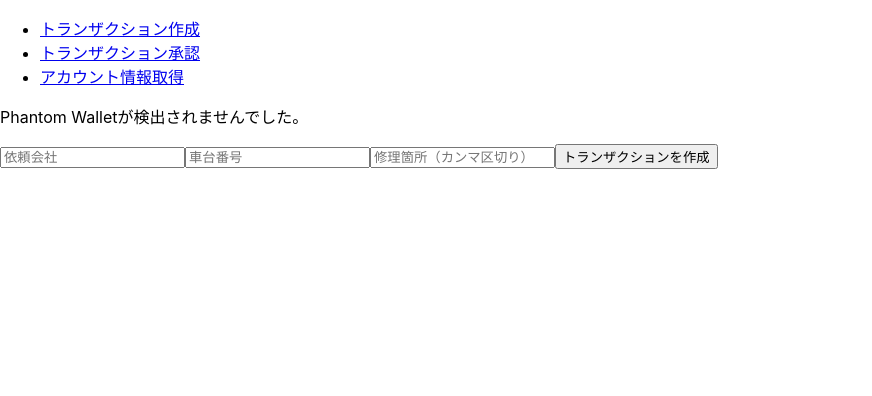
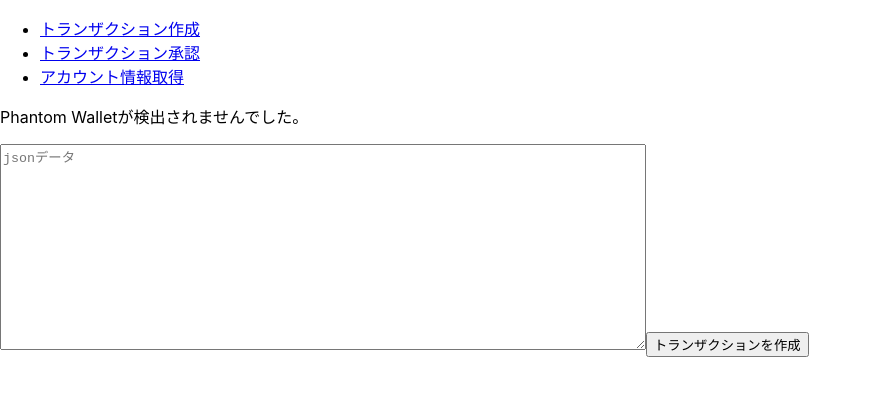
Before and after one commit to tkkwa01/car_project, a React (Create React App) app in the folder client/: page / in a window 1280 px wide. Shown: the top 396 px of the page, without its empty margins (0-872 px from the left). Built offline with nearby package versions, Linux system fonts and the light colour scheme; what @solana/web3.js would draw is missing.

Commit message:
jsonを突っ込む形式に変更

```diff
--- a/client/src/components/AccountFetcher.js
+++ b/client/src/components/AccountFetcher.js
@@ -7,9 +7,26 @@
     const [fetchError, setFetchError] = useState('');
 
     const decodeData = (encodedData) => {
-        const prefixRemoved = encodedData.replace('Cxiugct18hdk', '');
-        const buffer = Buffer.from(prefixRemoved, 'base64');
-        return buffer.toString('utf-8');
+        try {
+            const prefixRemoved = encodedData.replace('Cxiugct18hdk', '');
+            const buffer = Buffer.from(prefixRemoved, 'base64');
+            let decodedString = buffer.toString('utf-8');
+
+            // 不要な文字や制御文字を除去し、JSON形式に近い部分を抽出する正規表現
+            const jsonRegex = /{.*}/;
+            const found = decodedString.match(jsonRegex);
+
+            if (found) {
+                const json = JSON.parse(found[0]);
+                console.log(json);
+                return JSON.stringify(json, null, 2); // 整形して返す
+            } else {
+                throw new Error('有効なJSONデータが見つかりませんでした。');
+            }
+        } catch (error) {
+            console.error('データのデコードまたはパース中にエラーが発生しました:', error);
+            return `データのデコードまたはパース中にエラーが発生しました。エラー: ${error.message}`;
+        }
     };
 
     const fetchAccountInfo = async () => {
--- a/client/src/components/ApproveTransaction.js
+++ b/client/src/components/ApproveTransaction.js
@@ -5,7 +5,7 @@
 
 const network = "https://api.devnet.solana.com";
 const connection = new Connection(network, "processed");
-const programId = new PublicKey("4WnWM81QGcZo5iUs3dj9BtJX1ZcEPgNbaDtgjdkCKY5A");
+const programId = new PublicKey("BnzBZtry7z54hcP3gUDTbHtFyKbYmDBxzrRKvqXF55HH");
 export const ApproveTransaction = () => {
     const [wallet, setWallet] = useState(null);
     const [transactionPublicKey, setTransactionPublicKey] = useState("");
--- a/client/src/components/CreateTransaction.js
+++ b/client/src/components/CreateTransaction.js
@@ -10,14 +10,12 @@
 const connection = new Connection(network, "processed");
 
 // スマートコントラクトのプログラムID
-const programId = new PublicKey("4WnWM81QGcZo5iUs3dj9BtJX1ZcEPgNbaDtgjdkCKY5A");
+const programId = new PublicKey("BnzBZtry7z54hcP3gUDTbHtFyKbYmDBxzrRKvqXF55HH");
 
 export const CreateTransaction = () => {
     const [wallet, setWallet] = useState(null);
     const [message, setMessage] = useState("");
-    const [company, setCompany] = useState("");
-    const [carNumber, setCarNumber] = useState("");
-    const [repairParts, setRepairParts] = useState("");
+    const [json, setJson] = useState("");
 
     class CustomWallet {
         constructor(solanaWallet) {
@@ -76,12 +74,9 @@
             // 2. 新しいトランザクションアカウントの生成
             const transactionAccount = anchor.web3.Keypair.generate();
 
-            // 3. トランザクションデータの準備
-            const repairPartsArray = repairParts.split(",").map(part => part.trim());
-
             // 4. トランザクションの作成と送信
             const transaction = await program.rpc.createTransaction(
-            new anchor.BN(100), company, carNumber, repairPartsArray, {
+            new anchor.BN(100), json, {
                     accounts: {
                         transaction: transactionAccount.publicKey,
                         user: provider.wallet.publicKey,
@@ -107,20 +102,11 @@
     return (
         <div>
             <p>{message}</p>
-            <input
-                value={company}
-                onChange={(e) => setCompany(e.target.value)}
-                placeholder="依頼会社"
-            />
-            <input
-                value={carNumber}
-                onChange={(e) => setCarNumber(e.target.value)}
-                placeholder="車台番号"
-            />
-            <input
-                value={repairParts}
-                onChange={(e) => setRepairParts(e.target.value)}
-                placeholder="修理箇所（カンマ区切り）"
+            <textarea
+                value={json}
+                onChange={(e) => setJson(e.target.value)}
+                placeholder="jsonデータ"
+                style={{ width: '50%', height: '200px' }}
             />
             <button onClick={createTransaction}>トランザクションを作成</button>
         </div>
--- a/client/src/idl.json
+++ b/client/src/idl.json
@@ -27,18 +27,8 @@
           "type": "u64"
         },
         {
-          "name": "company",
+          "name": "json",
           "type": "string"
-        },
-        {
-          "name": "carNumber",
-          "type": "string"
-        },
-        {
-          "name": "repairParts",
-          "type": {
-            "vec": "string"
-          }
         }
       ]
     },
@@ -65,18 +55,8 @@
             "type": "u64"
           },
           {
-            "name": "company",
+            "name": "json",
             "type": "string"
-          },
-          {
-            "name": "carNumber",
-            "type": "string"
-          },
-          {
-            "name": "repairParts",
-            "type": {
-              "vec": "string"
-            }
           },
           {
             "name": "approved",
@@ -87,6 +67,6 @@
     }
   ],
   "metadata": {
-    "address": "4WnWM81QGcZo5iUs3dj9BtJX1ZcEPgNbaDtgjdkCKY5A"
+    "address": "BnzBZtry7z54hcP3gUDTbHtFyKbYmDBxzrRKvqXF55HH"
   }
 }
```
Also changed, not shown: 2 other files (tests, documents, lock files or other folders).
